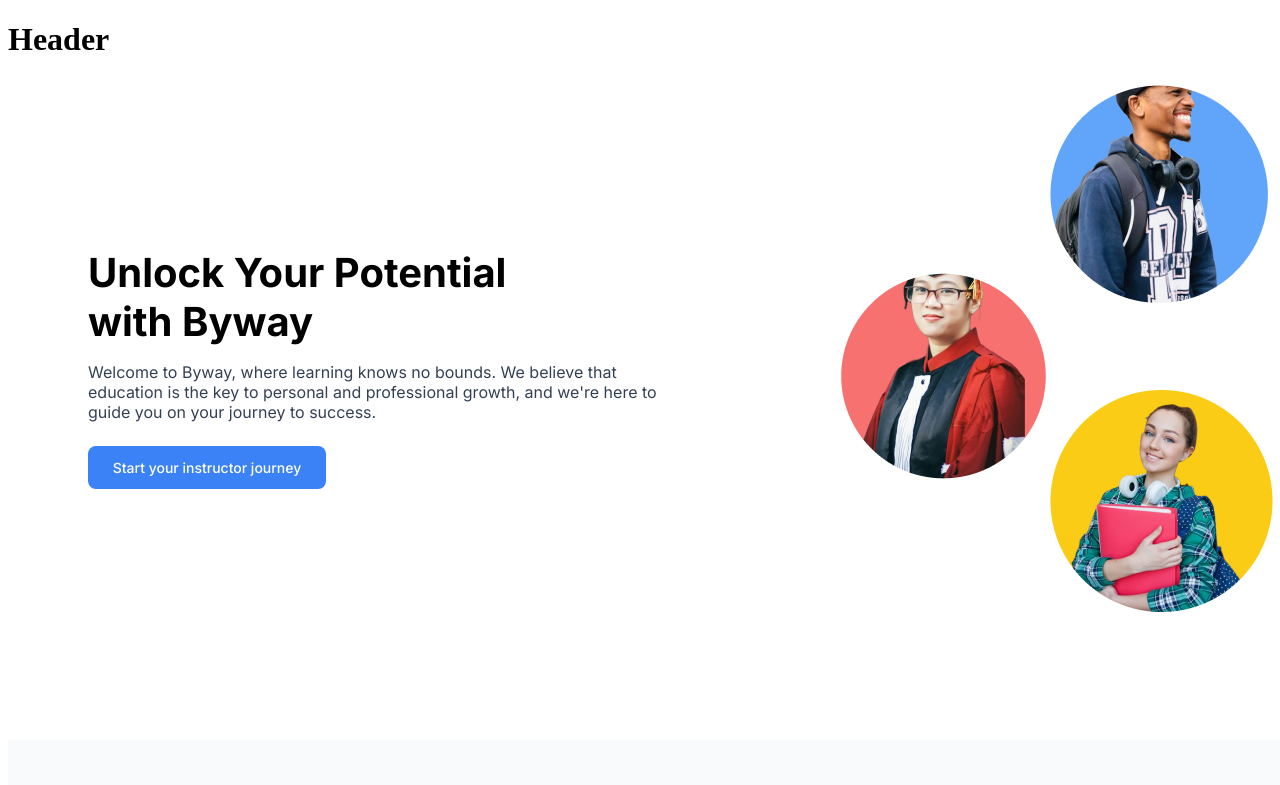
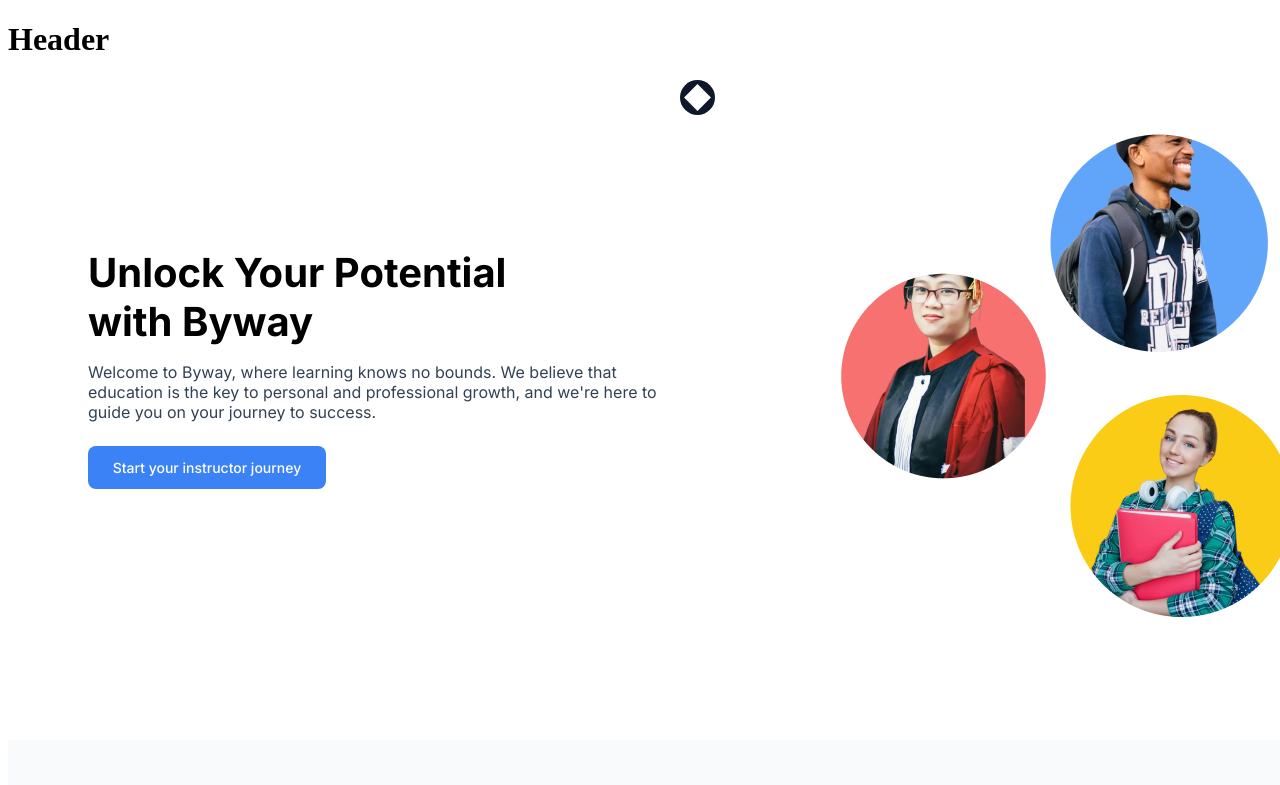
Before and after one commit to Devora-Digital/SkillBoost-Frontend, a Next.js app in the folder skillboost-frontend/: page / in a window 1280 px wide. Shown: the top 785 px of the page. Built offline with nearby package versions, Linux system fonts and the light colour scheme.

Commit message:
Edited centered circle style

```diff
--- a/skillboost-frontend/src/app/page.module.scss
+++ b/skillboost-frontend/src/app/page.module.scss
@@ -62,24 +62,41 @@
 
 .banner_image_first {
     position: absolute;
-    // top: 202.78px;
     top: 272.78px;
     left: 840.78px;
 }
 
 .banner_image_second {
     position: absolute;
-    top: 84.56px;
-    // left: 1275px;
+    // top: 84.56px;
+    top: 134px;
     left: 1050px;
 }
 
 .banner_image_third {
     position: absolute;
-    // top: 337px;
-    top: 390px;
-    // left: 1275px;
-    left: 1050px;
+    // top: 390px;
+    top: 395px;
+    // left: 1050px;
+    left: 1070px;
+}
+
+.banner_center_circle {
+    display: flex;
+    justify-content: center;
+    align-items: center;
+    width: 35px;
+    height: 35px;
+    background: #0F172A;
+    border-radius: 50%;
+}
+
+.banner_center_circle_square {
+    width: 19px;
+    height: 19px;
+    background: #FFF;
+    transform: rotate(45deg);
+    object-fit: cover;
 }
 
 /*Statistic block*/
--- a/skillboost-frontend/src/app/page.tsx
+++ b/skillboost-frontend/src/app/page.tsx
@@ -40,6 +40,11 @@ export default function Home() {
                 <button className={styles.banner_block_button}>Start your instructor journey</button>
             </div>
             <div className={styles.banner_block_inside_block_second}>
+                <div className={styles.banner_center_circle}>
+                    {/* <div className={styles.banner_center_circle_square_wrapper}> */}
+                        <div className={styles.banner_center_circle_square}></div>
+                    {/* </div> */}
+                </div>
                 <Image className={styles.banner_image_first} src={BannerImageFirst} alt="Banner Image 01"/>
                 <Image className={styles.banner_image_second} src={BannerImageSecond} alt="Banner Image 02"/>
                 <Image className={styles.banner_image_third} src={BannerImageThird} alt="Banner Image 03"/>
```
